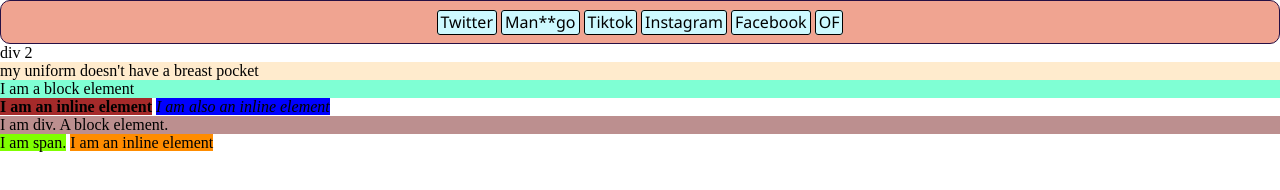
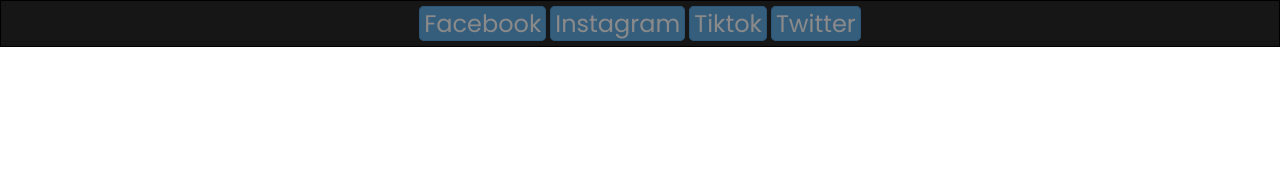
Before and after one commit to ChristianVillacino/ChristianVillacino_Module-5, a plain HTML site: page index.html in a window 1280 px wide. Drawn offline with Linux system fonts and the light colour scheme.

Commit message:
Add files via upload

```diff
--- a/index.html
+++ b/index.html
@@ -4,66 +4,18 @@
     <meta charset="UTF-8">
     <meta name="viewport" content="width=device-width, initial-scale=1.0">
     <title>Document</title>
-    <style>
-        *{
-            margin: 0px;
-            padding: 0px;
-        }
-        .menubar{/** this is a css class call **/
-            background-color: rgb(240, 164, 145);
-            border-radius: 10px;
-            display: block;
-            border: 1px solid rgb(38, 15, 68);
-            text-align: center;
-            padding: 10px;
-        }
-        div{
-
-        }
-        #links{
-            border: 1px solid black;
-            background-color: rgb(205, 249, 255);
-            display: inline;
-            padding: 3px;
-            border-radius: 3px;
-        }
-        #links a{
-            text-decoration: none;
-            color: black;
-            font-family: 'Segoe UI', Tahoma, Geneva, Verdana, sans-serif;
-        }
-        #links:hover{
-            background-color: rgb(83, 106, 116);
-        }
-
-    </style>
 </head>
 <body>
-    <div class="menubar">
-
-        <div>
-
+    <!--div.class-->
+    <div class="container brown">
+        <div class="navbar">
+            <!--div.class#x*4>a-->
+            <div class="links" id="x"><a href=""class="rounded lavender">Facebook</a></div>
+            <div class="links" id="x"><a href=""class="rounded lavender">Instagram</a></div>
+            <div class="links" id="x"><a href=""class="rounded lavender">Tiktok</a></div>
+            <div class="links" id="x"><a href=""class="rounded lavender">Twitter</a></div>
         </div>
-        <div id="links"><a href="">Twitter</a></div>
-        <div id="links"><a href="">Man**go</a></div>
-        <div id="links"><a href="">Tiktok</a></div>
-        <div id="links"><a href="">Instagram</a></div>
-        <div id="links"><a href="">Facebook</a></div>
-        <div id="links"><a href="">OF</a></div>
-
     </div>
-    <div>
-        div 2
-    </div>
-
-
-
-    <p style="background-color: blanchedalmond;">my uniform doesn't have a breast pocket</p>
-    <p style="background-color: aquamarine;">I am a block element</p>
-    <strong style="background-color: brown;">I am an inline element</strong>
-    <i style="background-color: blue;">I am also an inline element</i>
-    <div style="background-color: rosybrown;">I am div. A block element.</div>
-    <span style="background-color: chartreuse;">I am span.</span>
-    <span style="background-color: darkorange;">I am an inline element</span>
+<link rel="stylesheet" href="style.css">
 </body>
 </html>
--- /dev/null
+++ b/style.css
@@ -0,0 +1,32 @@
+@import url('https://fonts.googleapis.com/css2?family=Poppins:wght@400;500&display=swap');
+*{padding: 0px; margin: 0px;}
+.navbar{
+    padding: 5px;
+    border: 1px solid black;
+    text-align: center;
+}
+.links{
+    display: inline;
+}
+.links a{
+    text-decoration: none;
+    font-family: 'Poppins', sans-serif;
+    font-size:x-large;
+    padding: 0 4px 0 4px;
+    border: 1px solid rgb(69, 149, 214);
+    opacity: .5;
+    transition: .4s;
+}
+.links a:hover{
+    opacity: 1;
+    transition: .4s;
+    font-size: xx-large;
+}
+.rounded{border-radius: 5px;}
+.lavender{
+    background-color: rgb(85, 163, 226);
+    color: rgb(255, 254, 254);
+}
+.brown{
+    background-color: rgb(22, 22, 22);
+}
```
